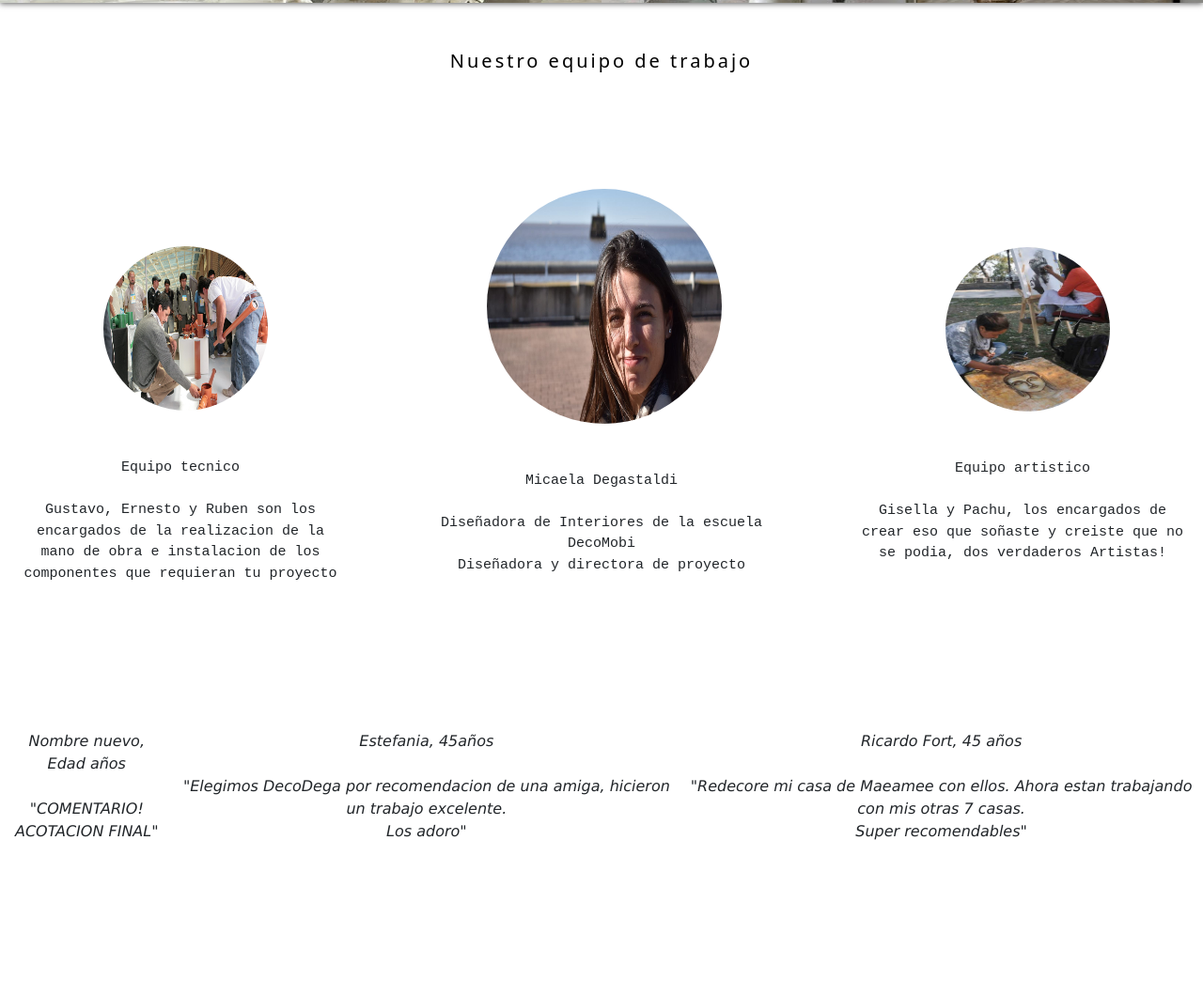
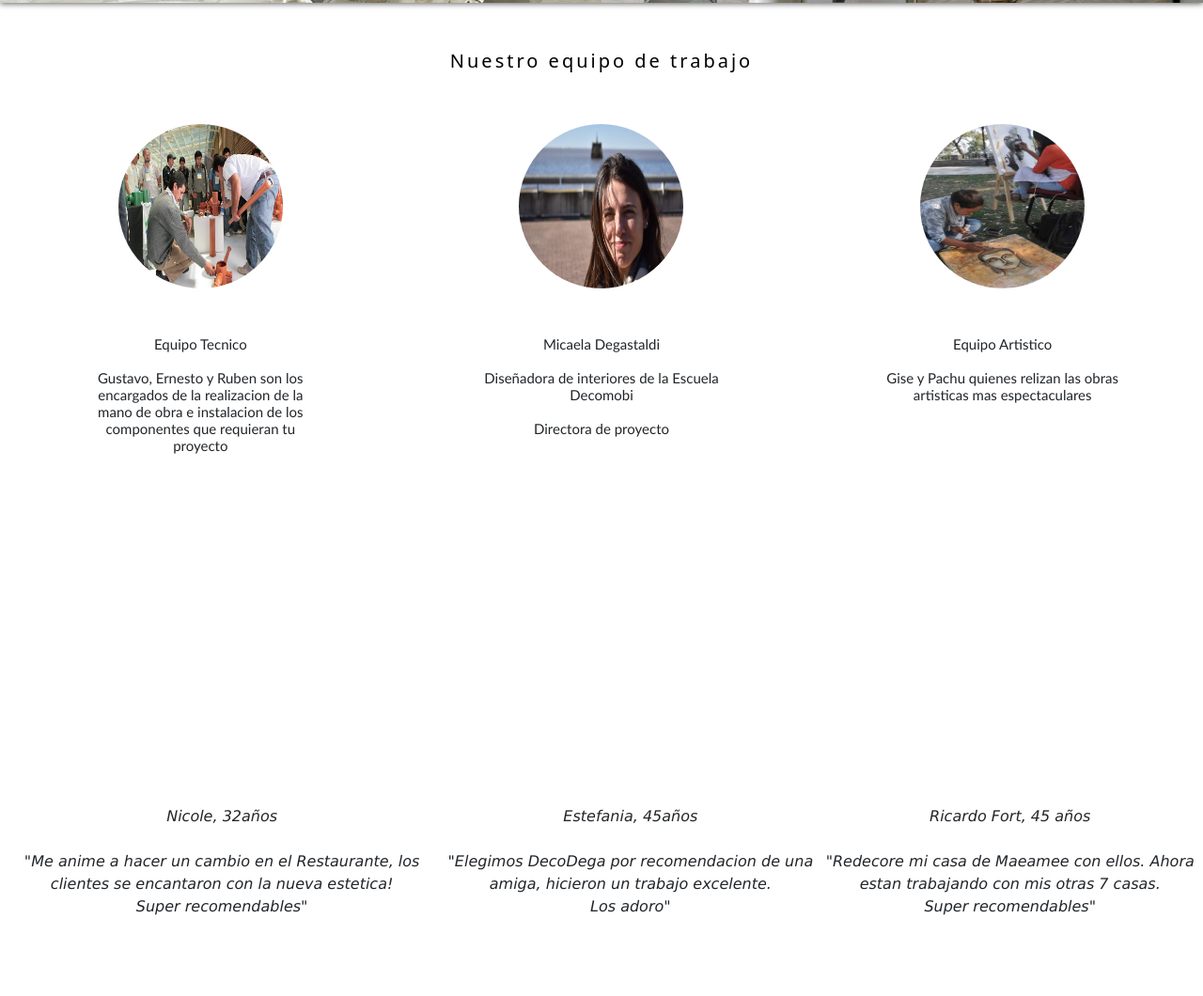
Before and after one commit to TrellixVulnTeam/decoWeb_MU9A, a website: page index.html in a window 1280 px wide. Shown: the part 899-1959 px from the top of the page at 94% size. Drawn offline with nearby package versions, Linux system fonts and the light colour scheme.

Commit message:
re-entrega fetch

```diff
--- /dev/null
+++ b/components/contenidoTxt/integrantes.js
@@ -0,0 +1,17 @@
+const lider = document.getElementById('lider')
+fetch('/datos.json')
+.then ((response) => response.json())
+    .then((data) => {
+        data.forEach((txt) => {
+        const lis = document.createElement('lis')
+
+        lis.innerHTML = `
+
+            <h4> ${txt.nombre} <h4>
+
+        `
+
+        lider.append(lis)
+
+        })
+    })
--- a/components/shop/shop1.js
+++ b/components/shop/shop1.js
@@ -1,5 +1,5 @@
 const lista = document.getElementById('list')
-fetch('/data.json')
+fetch('/datos.json')
 .then ((response) => response.json())
     .then((data) => {
         data.forEach((product) => {
--- a/datos.json
+++ b/datos.json
@@ -1,8 +1,6 @@
 [
 
-    {"id": 1, "name": "Jarron", "price": 1500},
-    {"id": 2, "name": "Mesa", "price": 2500},
-    {"id": 3, "name": "Lampara", "price": 500},
-    {"id": 4, "name": "Mesa de luz", "price": 1200},
-    {"id": 5, "name": "Silla", "price": 700}
+    {"nombre": "Equipo Tecnico <br> <br> Gustavo, Ernesto y Ruben son los encargados de la realizacion de la mano de obra e instalacion de los componentes que requieran tu proyecto"},
+    {"nombre":  "Micaela Degastaldi <br> <br> Diseñadora de interiores de la Escuela Decomobi <br> <br> Directora de proyecto"},
+    {"nombre": "Equipo Artistico <br> <br> Gise y Pachu quienes relizan las obras artisticas mas espectaculares"}
 ]
--- a/index.html
+++ b/index.html
@@ -19,14 +19,15 @@
     <link rel="stylesheet" href="./css/styles.css">
 
     <!--BOOTSTRAP-->
-    <link href="https://cdn.jsdelivr.net/npm/bootstrap@5.1.3/dist/css/bootstrap.min.css" rel="stylesheet" integrity="sha384-1BmE4kWBq78iYhFldvKuhfTAU6auU8tT94WrHftjDbrCEXSU1oBoqyl2QvZ6jIW3" crossorigin="anonymous">
+    <link href="https://cdn.jsdelivr.net/npm/bootstrap@5.1.3/dist/css/bootstrap.min.css" rel="stylesheet"
+        integrity="sha384-1BmE4kWBq78iYhFldvKuhfTAU6auU8tT94WrHftjDbrCEXSU1oBoqyl2QvZ6jIW3" crossorigin="anonymous">
 
 </head>
 
 <body>
 
     <div class="logo">
-         <img src="./img/logo.jpeg" alt="">
+        <img src="./img/logo.jpeg" alt="">
     </div>
 
 
@@ -39,7 +40,7 @@
                 <ul>
                     <li><a href="./index.html"> Inicio</a></li>
                     <li><a href="./trabajosRealizados.html"> Trabajos realizados</a>
-                    <!--<li><a href="./shop.html"> Shop</a></li>-->
+                        <!--<li><a href="./shop.html"> Shop</a></li>-->
                     <li><a href="./contacto.html"> Contacto</a></li>
                 </ul>
             </div>
@@ -59,18 +60,16 @@
     <!--CARROUSEL DE IMAGENES-->
     <div class="slide">
         <div class="slide-inner">
-            <input class="slide-open" type="radio" id="slide-1"
-                  name="slide" aria-hidden="true" hidden="" checked="checked">
+            <input class="slide-open" type="radio" id="slide-1" name="slide" aria-hidden="true" hidden=""
+                checked="checked">
             <div class="slide-item">
                 <img src="/img/carrousel-4.jpg">
             </div>
-            <input class="slide-open" type="radio" id="slide-2"
-                  name="slide" aria-hidden="true" hidden="">
+            <input class="slide-open" type="radio" id="slide-2" name="slide" aria-hidden="true" hidden="">
             <div class="slide-item">
                 <img src="/img/carrousel-2.jpg">
             </div>
-            <input class="slide-open" type="radio" id="slide-3"
-                  name="slide" aria-hidden="true" hidden="">
+            <input class="slide-open" type="radio" id="slide-3" name="slide" aria-hidden="true" hidden="">
             <div class="slide-item">
                 <img src="/img/carrousel-3.jpg">
             </div>
@@ -100,56 +99,17 @@
 
     <h2>Nuestro equipo de trabajo</h2>
 
+    <div id="imgs">
 
-    <section class="lider">
+        <img src="./img/electricista.jpg" alt="equipo Tecnico">
+        <img src="./img/micaela.jpg" alt="Diseñadora">
+        <img src="./img/pintores.jpg" alt="Artistas">
 
-        <div id="elec">
-            <p>
-                <img src="./img/electricista.jpg" alt="equipo Tecnico">
+    </div>
 
-                Equipo tecnico
-                <br>
-                <br>
-                Gustavo, Ernesto y Ruben son los encargados de la realizacion de la mano de obra e instalacion
-                de los componentes que requieran tu proyecto
-                <br>
-            </p>
-        </div>
+    <div id="lider">
 
-
-
-
-        <div id="contain">
-            <p>
-                <img src="./img/micaela.jpg" alt="Diseñadora">
-
-                Micaela Degastaldi
-                <br>
-                <br>
-                Diseñadora de Interiores de la escuela DecoMobi
-                <br>
-                Diseñadora y directora de proyecto
-
-            </p>
-        </div>
-
-
-
-        <div id="pinto">
-
-            <p>
-                <img src="./img/pintores.jpg" alt="Artistas">
-
-                Equipo artistico
-                <br>
-                <br>
-                Gisella y Pachu, los encargados de crear eso que soñaste y creiste que no se podia, dos
-                verdaderos Artistas!
-                <br>
-            </p>
-        </div>
-
-    </section>
+    </div>
 
     <!--NUESTROS CLIENTES-->
     <section class="clientes">
@@ -228,24 +188,10 @@
     </footer>
 
 
-    <script>
-
-      let cli1 = document.getElementById("cli1")
-
-        cli1.innerHTML = `  <p>
-                Nombre nuevo, Edad años
-                <br>
-                <br>
-                "COMENTARIO!
-                <br>
-                ACOTACION FINAL"
-
-            </p>
-        `
-    </script>
-
-<script src="https://cdn.jsdelivr.net/npm/bootstrap@5.1.3/dist/js/bootstrap.bundle.min.js" integrity="sha384-ka7Sk0Gln4gmtz2MlQnikT1wXgYsOg+OMhuP+IlRH9sENBO0LRn5q+8nbTov4+1p" crossorigin="anonymous"></script>
-
+    <script src="https://cdn.jsdelivr.net/npm/bootstrap@5.1.3/dist/js/bootstrap.bundle.min.js"
+        integrity="sha384-ka7Sk0Gln4gmtz2MlQnikT1wXgYsOg+OMhuP+IlRH9sENBO0LRn5q+8nbTov4+1p"
+        crossorigin="anonymous"></script>
+    <script src="./components/contenidoTxt/integrantes.js"></script>
 
 
 
--- a/scss/index.scss
+++ b/scss/index.scss
@@ -1,4 +1,3 @@
-
 h2{
     display: flex;
     padding: 50px 10px;
@@ -7,128 +6,45 @@ h2{
     justify-content: center;
     letter-spacing: 3px;
     color: #000;
+    margin-top: 50px;
+    margin-bottom: 50px;
 }
 
-.lider{
+
+#imgs{
 
     display: flex;
     flex-direction: row wrap;
-    margin-top: 150px;
-    margin-bottom: 150px;
+    justify-content: space-around;
+
+    img{
+        display: flex;
+        width: 175px;
+        height: 175px;
+        border-radius: 100px;
+    }
+}
+
+#lider{
+    display: flex;
+    flex-direction: row wrap;
     width: 100%;
     height: 200px;
-    align-items: center;
-    justify-content: space-between;
-
-    #elec{
-
-        display: flex;
-        width: 30%;
-        padding-top: 20px;
-        margin-top: 20px;
-        border-radius: 50px;
+    margin-top: 50px;
+    justify-content: space-around;
+    align-items: baseline;
 
 
-        img{
-         display: flex;
-         width: 175px;
-         height: 175px;
-         margin-left: 90px;
-         border-radius: 150px;
-         margin-bottom: 50px;
-         margin-top: 100px;
-
-        }
-
-        p{
-            display: inline;
-            text-align: center;
-            flex-direction: row wrap;
-            font-family:'Courier New', Courier, monospace;
-            font-size: 15px;
-            margin-left: 20px;
-            margin-right: 20px;
-        }
-
+    h4{
+        font-family:'Gill Sans', 'Gill Sans MT', Calibri, 'Trebuchet MS', sans-serif;
+        font-weight: 500;
+        justify-content: start;
+        text-align: center;
+        width: 250px;
+        height: 20px;
     }
 
-
-
-    }
-
-    #contain{
-
-        display: flex;
-        justify-content: center;
-        width: 30%;
-        padding-top: 20px;
-        align-items: center;
-        margin-top: 50px;
-        border-radius: 50px;
-
-
-        img{
-         display: flex;
-         align-items: center;
-         width: 250px;
-         height: 250px;
-         margin-left: 50px;
-         border-radius: 150px;
-         margin-bottom: 50px;
-
-        }
-
-        p{
-            display: inline;
-            text-align: center;
-            flex-direction: row wrap;
-            font-family:'Courier New', Courier, monospace;
-            font-size: 15px;
-            margin-left: 20px;
-            margin-right: 20px;
-        }
-
-    }
-
-
-    #pinto{
-
-        display: flex;
-        justify-content: center;
-        width: 30%;
-        padding-top: 20px;
-        margin-top: 100px;
-        border-radius: 50px;
-
-
-        img{
-         display: flex;
-         align-items: center;
-         width: 175px;
-         margin-left: 90px;
-         height: 175px;
-         border-radius: 150px;
-         margin-bottom: 50px;
-
-        }
-
-        p{
-            display: inline;
-            text-align: center;
-            flex-direction: row wrap;
-            font-family:'Courier New', Courier, monospace;
-            font-size: 15px;
-            margin-left: 20px;
-            margin-right: 20px;
-        }
-
-    }
-
-
-
-
-
-
+}
 .clientes{
 
     display: flex;
```
Also changed, not shown: css/styles.css.
